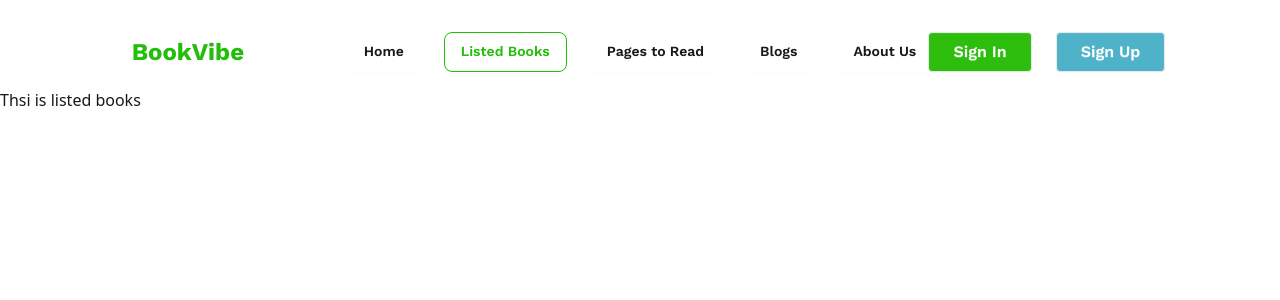
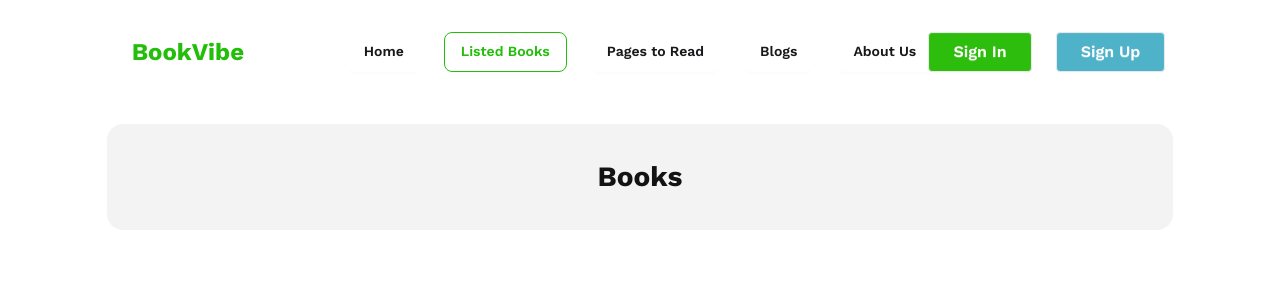
Before and after one commit to jnakht/book-vibe, a React (Vite) app: page /listedBooks in a window 1280 px wide. Shown: the top 300 px of the page. Built offline with nearby package versions, Linux system fonts and the light colour scheme; a web font is replaced by a local one.

Commit message:
listed books title added

```diff
--- /dev/null
+++ b/src/assets/Components/Blogs/ListedBooks/ListedBooks.jsx
@@ -0,0 +1,12 @@
+import BooksSectionOnListedBooks from "../BooksSectionOnListedBooks";
+
+
+const ListedBooks = () => {
+    return (
+        <div>
+            <BooksSectionOnListedBooks></BooksSectionOnListedBooks>
+        </div>
+    );
+};
+
+export default ListedBooks;
--- /dev/null
+++ b/src/assets/Components/BooksSectionOnListedBooks/BooksSectionOnListedBooks.jsx
@@ -0,0 +1,11 @@
+
+
+const BooksSectionOnListedBooks = () => {
+    return (
+        <div className="">
+            <h3>Books</h3>
+        </div>
+    );
+};
+
+export default BooksSectionOnListedBooks;
--- a/src/assets/Components/ListedBooks/ListedBooks.jsx
+++ b/src/assets/Components/ListedBooks/ListedBooks.jsx
@@ -1,9 +1,10 @@
+import ListedBooksTitle from "../ListedBooksTitle/ListedBooksTitle";
 
 
 const ListedBooks = () => {
     return (
-        <div>
-            <h3>Thsi is listed books</h3>
+        <div className="w-10/12 mx-auto">
+            <ListedBooksTitle></ListedBooksTitle>
         </div>
     );
 };
--- /dev/null
+++ b/src/assets/Components/ListedBooksTitle/ListedBooksTitle.jsx
@@ -0,0 +1,11 @@
+import '../../../App.css'
+
+const ListedBooksTitle = () => {
+    return (
+        <div className='bg-[#1313130D] rounded-2xl mt-9'>
+            <h3 className="text-[#131313] text-center work-sans text-[28px] font-bold py-8 ">Books</h3>
+        </div>
+    );
+};
+
+export default ListedBooksTitle;
--- a/src/assets/Router/Router.jsx
+++ b/src/assets/Router/Router.jsx
@@ -42,7 +42,8 @@ export const router = createBrowserRouter([
                 path: 'book/:id',
                 element: <BookDetails></BookDetails>,
                 loader: () => fetch('books.json')
-            }
+            },
+
         ]
     }
 ])
```
